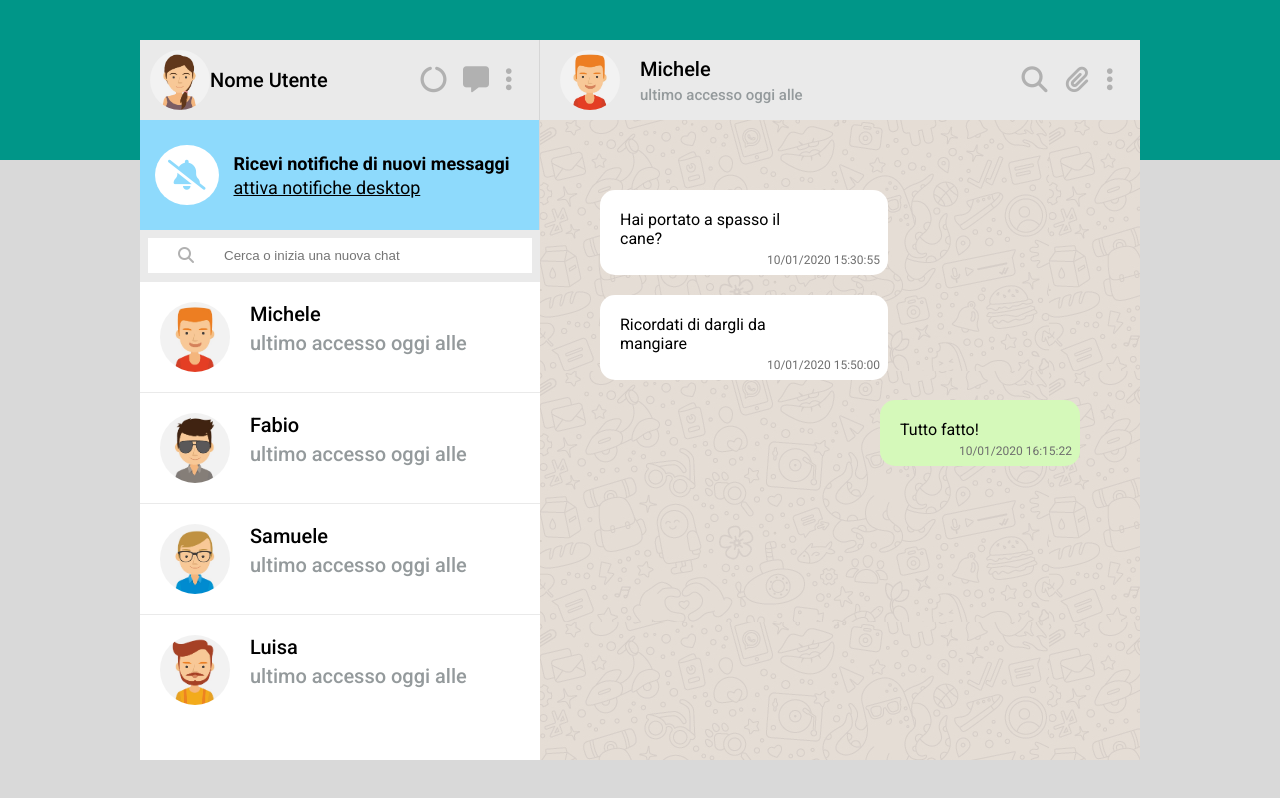
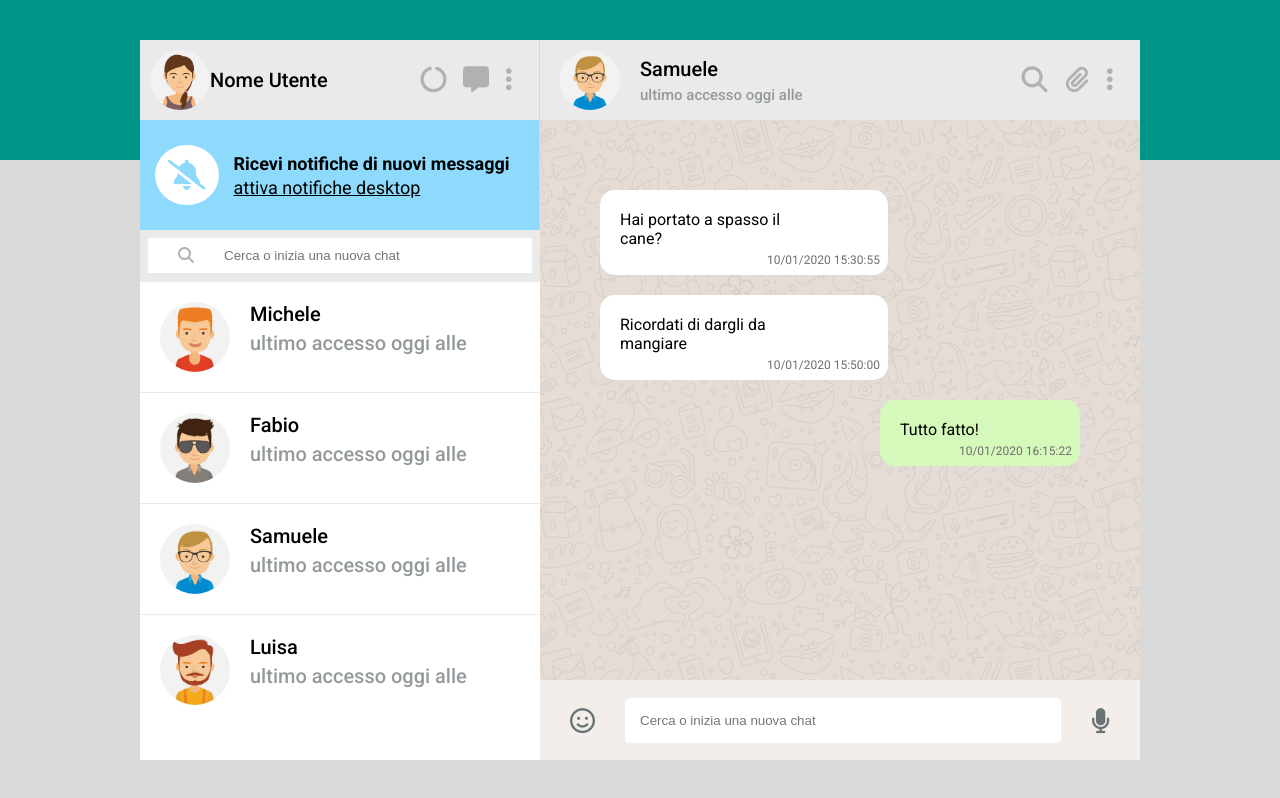
Before and after one commit to LorenzoVeropalumbo/Vue-Boolzapp, a plain HTML site: page milestone 1/index.html in a window 1280 px wide. Drawn offline with nearby package versions, Linux system fonts and the light colour scheme.

Commit message:
end exercise

```diff
--- a/milestone 1/css/style.css
+++ b/milestone 1/css/style.css
@@ -124,6 +124,12 @@ aside .background-lightblue.wa-container-user-top h4{
   color: #b1b1b1;
 }
 
+.bottom-icon-style{
+  font-size: 25px;
+  margin: 0 30px;
+  color: #6a7376;
+}
+
 /* Search Bar */
 .wa-serch-bar{
  display: flex;
@@ -136,11 +142,24 @@ aside .background-lightblue.wa-container-user-top h4{
   border: none;
 }
 
+#send-message{
+  flex-grow: 1;
+  height: 45px;
+  border: none;
+  padding: 15px;
+  border-radius: 5px;
+}
+
 /* Contact */
 ul.wa-contact-list li{
   display: flex;
   padding: 20px;
   border-top: 1px solid #eaeaea;
+}
+
+ul.wa-contact-list li:hover{
+  cursor: pointer;
+  background-color: #eaeaea;
 }
 
 ul.wa-contact-list li img{
@@ -167,7 +186,7 @@ ul.wa-contact-list li span{
 /* Message Section */
 .wa-background-container{
   background: url(../img/mine.jpg);
-  height: calc(100% - 80px);
+  height: calc(100% - 160px);
 }
 
 .wa-message-container{
@@ -217,3 +236,6 @@ ul.wa-contact-list li span{
 .background-lightblue{
   background-color: #8edafc;
 }
+.background-sand{
+  background-color: #f3eee9;
+}
--- a/milestone 1/index.html
+++ b/milestone 1/index.html
@@ -68,8 +68,8 @@
       <div class="wa-main">
         <div class="wa-container-user-top background-grey">
           <div class="wa-user-align">
-            <img :src="'img/avatar' + contacts[0].avatar + '.jpg'" alt="user-avatar">
-            <span class="wa-user-font"> {{contacts[0].name}}
+            <img :src="'img/avatar' + contacts[2].avatar + '.jpg'" alt="user-avatar">
+            <span class="wa-user-font"> {{contacts[2].name}}
               <span class="last-access-text"> ultimo accesso oggi alle </span>
             </span>
           </div>
@@ -88,6 +88,13 @@
             </div>
           </div>
         </div>
+
+        <div class="wa-container-user-top background-sand">
+          <i class="fa-regular fa-face-smile bottom-icon-style"></i>
+          <label for="send-message"></label>
+          <input type="text" id="send-message" name="send-message" placeholder="Cerca o inizia una nuova chat">
+          <i class="fa-solid fa-microphone bottom-icon-style"></i>
+        </div>
       </div>
     </div>
   </div>
```
